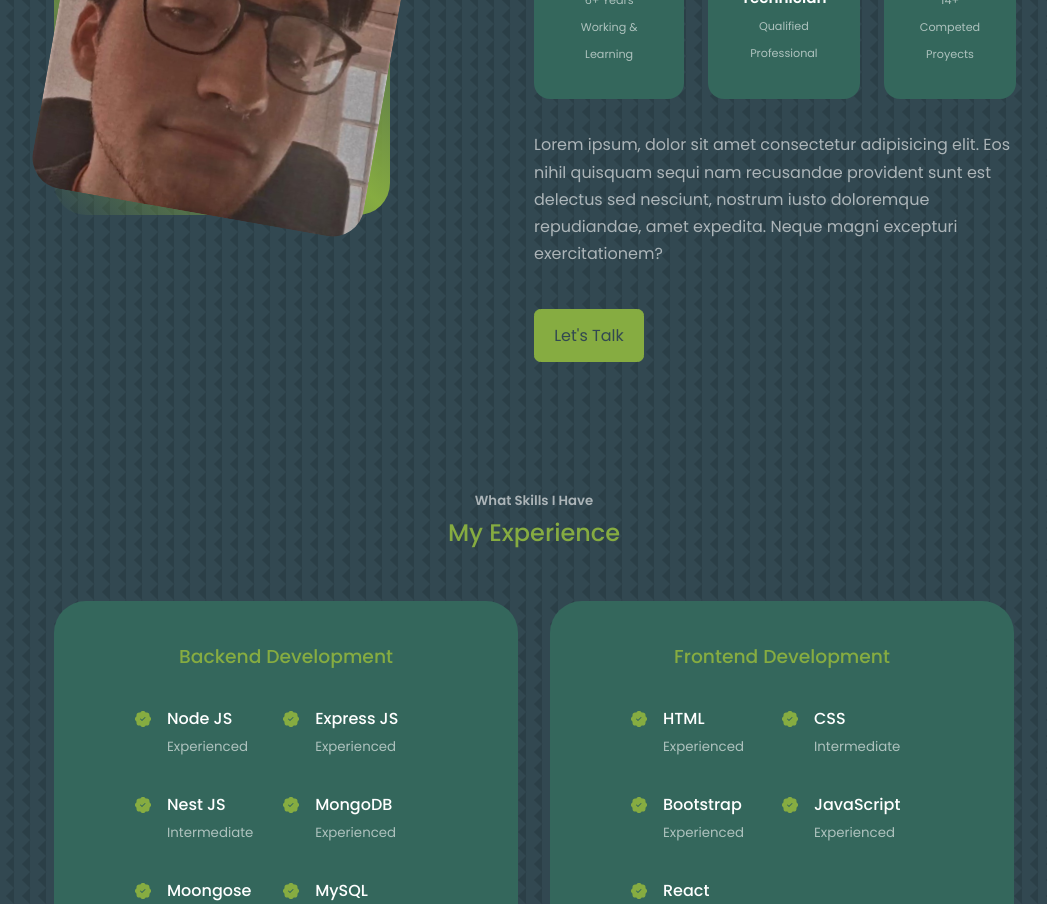
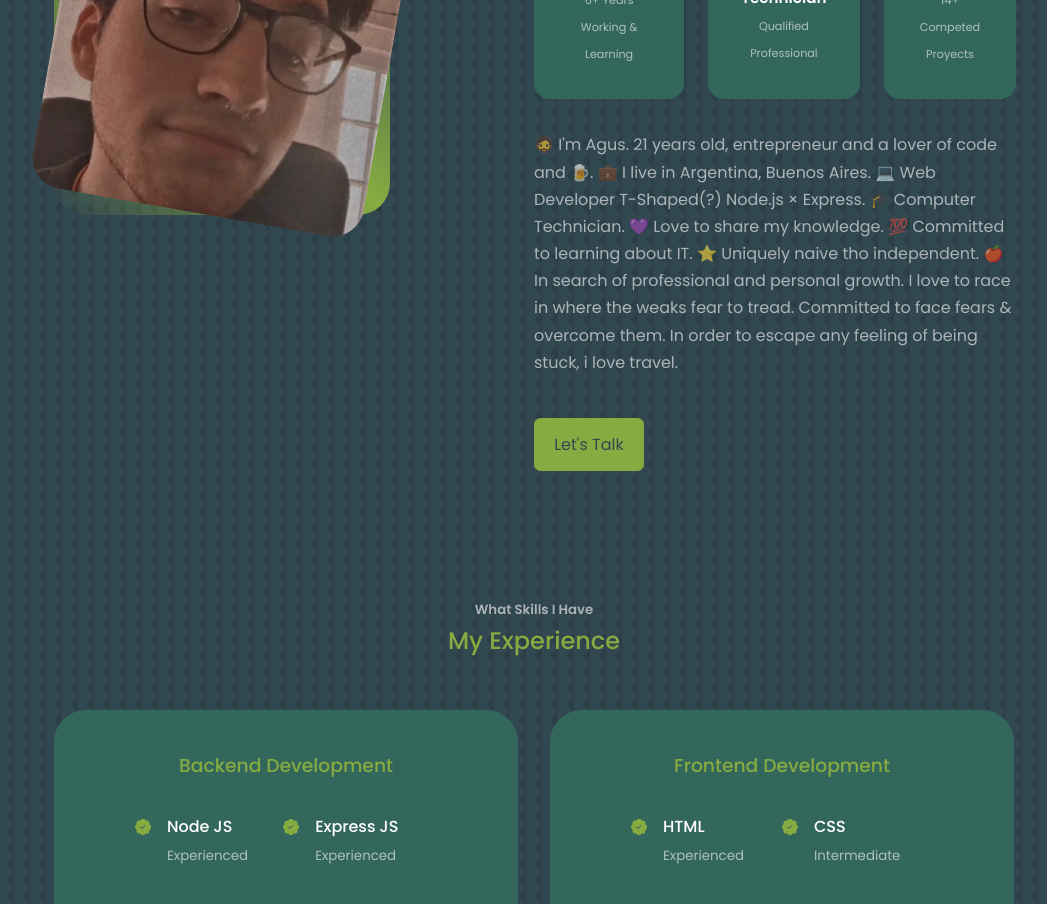
Before and after one commit to AgusBaez/Portfolio-Website, a React (Create React App) app: page / in a window 1280 px wide. Shown: the part 1160-2064 px from the top of the page, without its empty margins (106-1153 px from the left). Built offline with nearby package versions, Linux system fonts and the light colour scheme.

Commit message:
Update Abot Description

```diff
--- a/src/components/about/About.jsx
+++ b/src/components/about/About.jsx
@@ -42,7 +42,15 @@ const About = () => {
             </article>
           </div>
 
-          <p>Lorem ipsum, dolor sit amet consectetur adipisicing elit. Eos nihil quisquam sequi nam recusandae provident sunt est delectus sed nesciunt, nostrum iusto doloremque repudiandae, amet expedita. Neque magni excepturi exercitationem?</p>
+          <p>🧔 I'm Agus. 21 years old, entrepreneur and a lover of code and 🍺.
+💼 I live in Argentina, Buenos Aires.
+💻 Web Developer T-Shaped(?) Node.js × Express.
+🎓 Computer Technician.
+💜 Love to share my knowledge.
+💯 Committed to learning about IT.
+⭐ Uniquely naive tho independent.
+🍎 In search of professional and personal growth.
+I love to race in where the weaks fear to tread. Committed to face fears & overcome them. In order to escape any feeling of being stuck, i love travel.</p>
         <a href="#contact" className='btn btn-primary'>Let's Talk</a>
         </div>
       </div>
```
